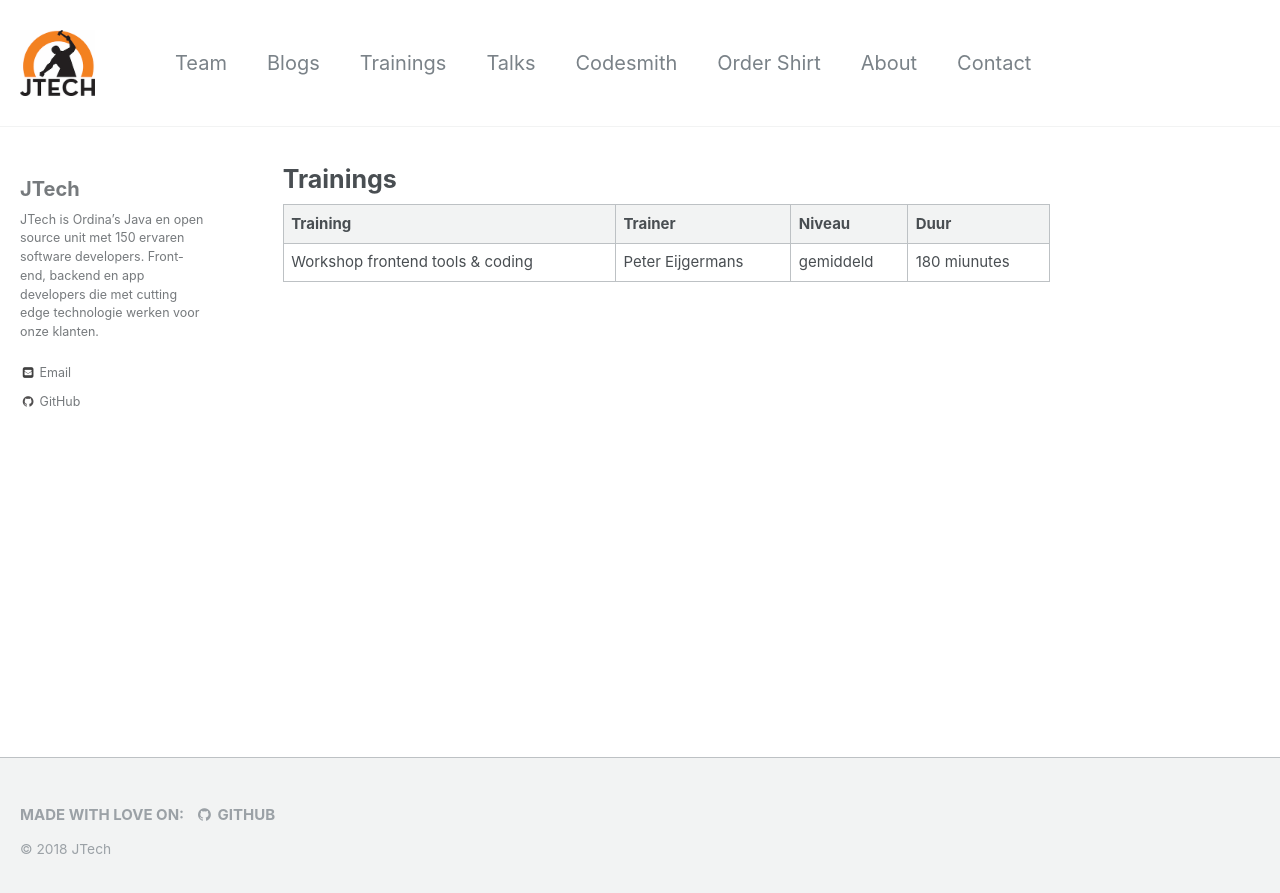
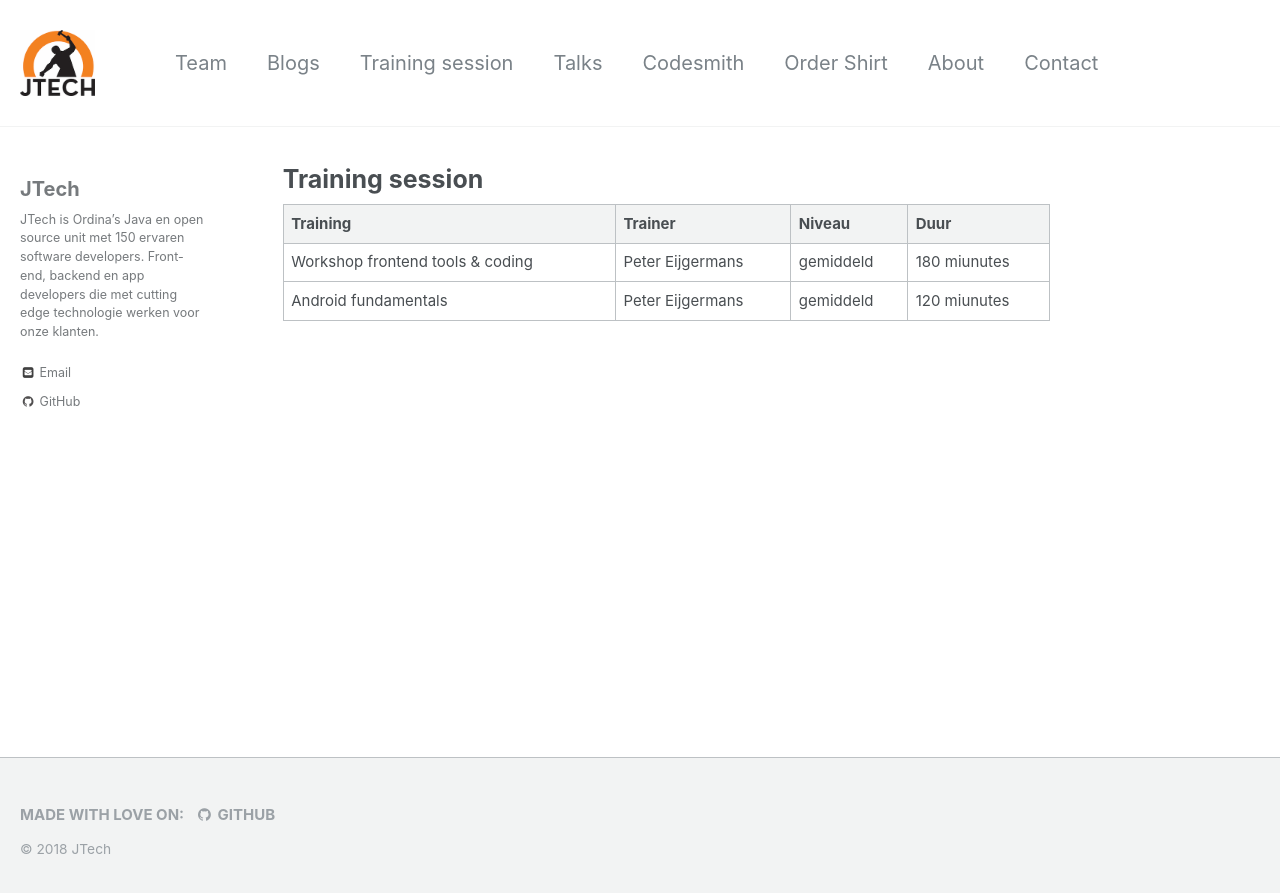
Before and after one commit to Ordina-JTech/Ordina-JTech.github.io, a Jekyll site: the page built from trainings.md, in a window 1280 px wide. Shown: the top 893 px of the page. Built offline with Jekyll 4.4.1, drawn with Linux system fonts in a browser that asks for light colours.

Commit message:
Added Training session

```diff
--- a/_data/navigation.yml
+++ b/_data/navigation.yml
@@ -3,7 +3,7 @@ main:
     url: /team
   - title: "Blogs"
     url: /blogs
-  - title: "Trainings"
+  - title: "Training session"
     url: /trainings
   - title: "Talks"
     url: /talks
--- a/trainings.md
+++ b/trainings.md
@@ -1,9 +1,10 @@
 ---
 layout: single
-title: Trainings
+title: Training session
 author_profile: true
 ---
 
 | Training | Trainer | Niveau | Duur |
 |-------|--------|---------|---------|
 | Workshop frontend tools & coding | Peter Eijgermans | gemiddeld | 180 miunutes
+| Android fundamentals | Peter Eijgermans | gemiddeld | 120 miunutes
```
